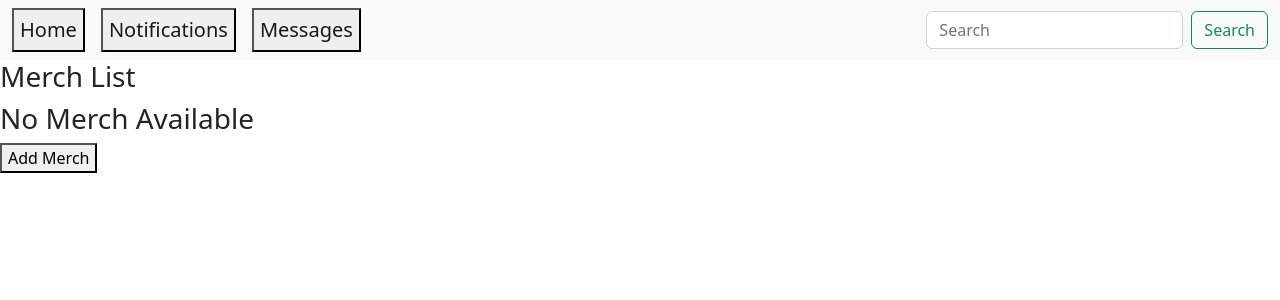
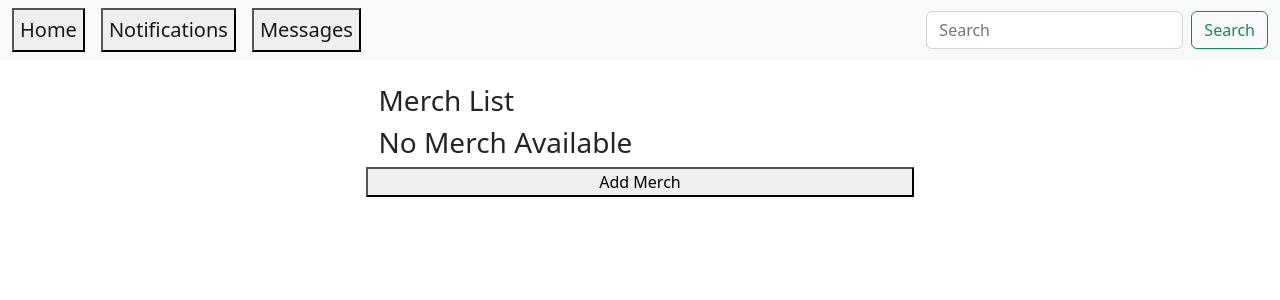
Before and after one commit to Josephwjack/Bussin-Beeswax, a React (Create React App) app: page / in a window 1280 px wide. Shown: the top 300 px of the page. Built offline with nearby package versions, Linux system fonts and the light colour scheme.

Commit message:
add styling
Co-Authored-By: Joseph Jack <joseph.w.jack@gmail.com>
Co-authored-by: Filmer Tolentino <filmer.tolentino@gmail.com>

```diff
--- a/src/components/App.js
+++ b/src/components/App.js
@@ -10,8 +10,10 @@ import "bootstrap/dist/js/bootstrap.bundle.min";
 function App() {
   return (
     <React.Fragment>
-      <NavBar />
+    <NavBar />
+    <div className="container d-flex flex-row justify-content-center my-4">
       <MerchControl />
+    </div>
     </React.Fragment>
   );
 }
--- a/src/components/MerchControl.js
+++ b/src/components/MerchControl.js
@@ -36,8 +36,10 @@ class MerchControl extends React.Component {
     }
     return (
       <React.Fragment>
-        {currentlyVisibleState}
-        <button onClick={this.handleClick}>{buttonText}</button>
+        <div class="row justify-content-center">
+          {currentlyVisibleState}
+          <button onClick={this.handleClick}>{buttonText}</button>
+        </div>
       </React.Fragment>
     );
   }
--- a/src/components/NewMerchForm.js
+++ b/src/components/NewMerchForm.js
@@ -7,9 +7,9 @@ function NewMerchForm(props){
   function handleNewMerchFormSubmission(event) {
     event.preventDefault();
     props.onNewMerchCreation({
-      names: event.target.name.value,
-      location: event.target.price.value,
-      issue: event.target.description.value,
+      name: event.target.name.value,
+      price: event.target.price.value,
+      description: event.target.description.value,
       id: v4()
     });
   }
@@ -23,7 +23,7 @@ function NewMerchForm(props){
         <input
           type='text'
           name='price'
-          placeholder='one Billy' />
+          placeholder='Price' />
         <textarea
           name='description'
           placeholder='Describe your merch.' />
```
